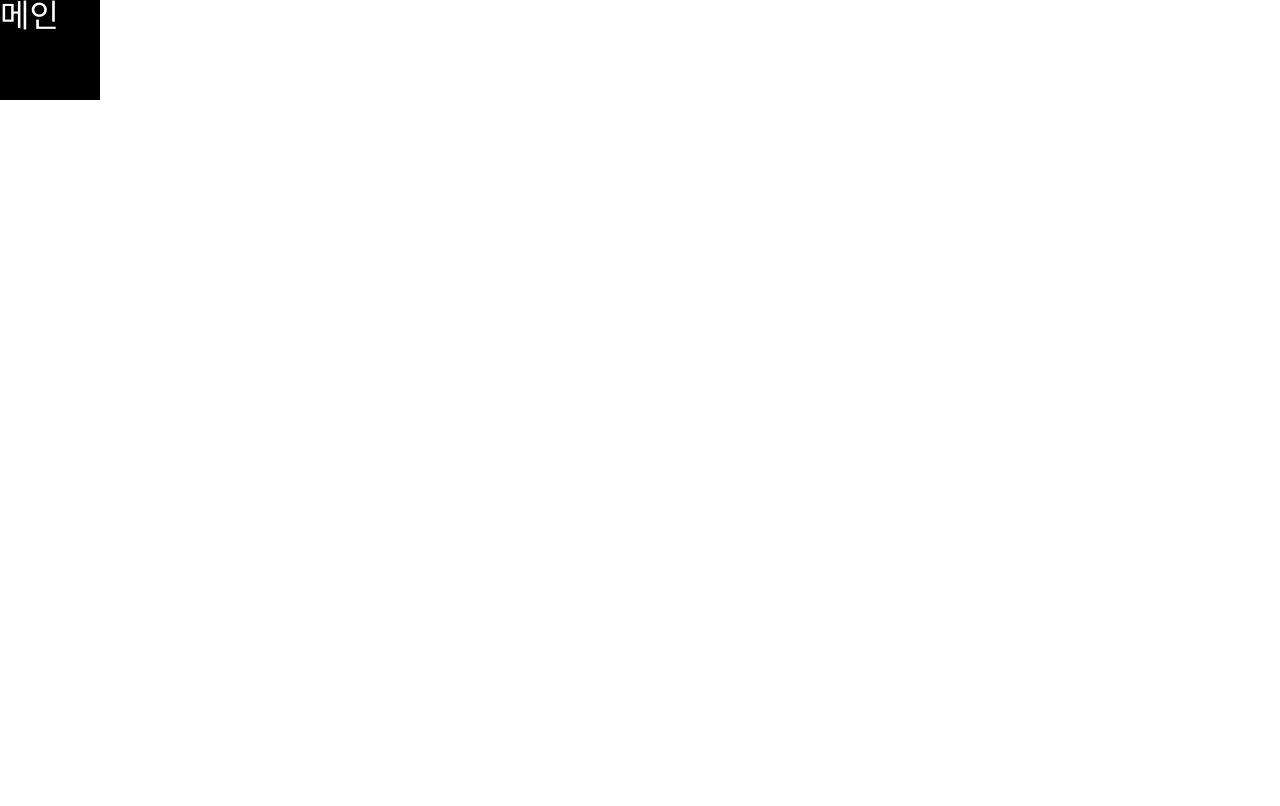
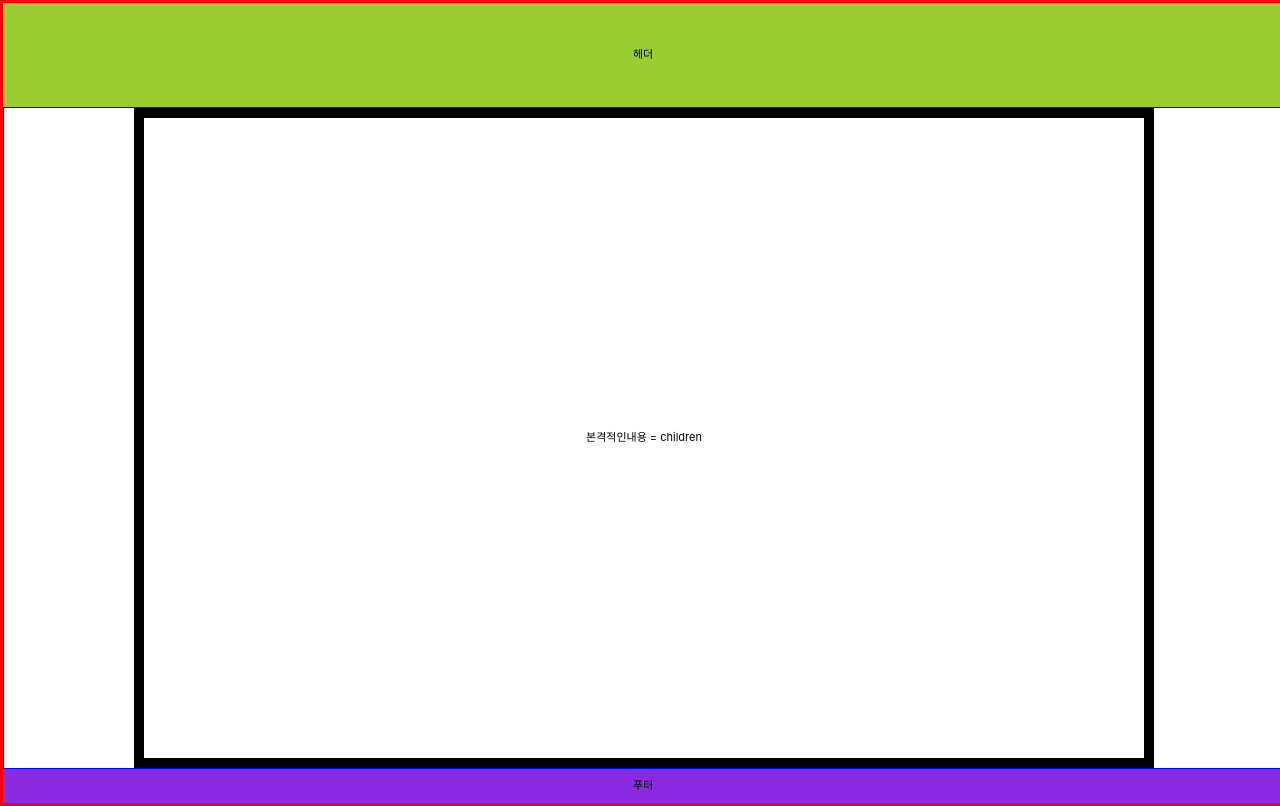
Before and after one commit to movieasy/movieasy-frontend, a Next.js app in the folder client/: page / in a window 1280 px wide. Built offline with nearby package versions, Linux system fonts and the light colour scheme.

Commit message:
feat: 레이아웃 구성 시작

```diff
--- /dev/null
+++ b/client/components/layout/Footer.tsx
@@ -0,0 +1,15 @@
+import styled from "styled-components";
+
+const Style = {
+  Wrapper: styled.div`
+    display: flex;
+    justify-content: center;
+    align-items: center;
+    height: 5vh;
+    background-color: blueviolet;
+  `,
+};
+
+export default function Footer() {
+  return <Style.Wrapper>푸터</Style.Wrapper>;
+}
--- /dev/null
+++ b/client/components/layout/Header.tsx
@@ -0,0 +1,16 @@
+import styled from "styled-components";
+
+const Style = {
+  Wrapper: styled.div`
+    display: flex;
+    justify-content: center;
+    align-items: center;
+    width: 100vw;
+    height: 15vh;
+    background-color: yellowgreen;
+  `,
+};
+
+export default function Header() {
+  return <Style.Wrapper>헤더</Style.Wrapper>;
+}
--- /dev/null
+++ b/client/components/layout/index.tsx
@@ -0,0 +1,36 @@
+import { ReactNode } from "react";
+import styled from "styled-components";
+import Footer from "./Footer";
+import Header from "./Header";
+
+type Props = {
+  children: ReactNode;
+};
+
+const Style = {
+  Wrapper: styled.div`
+    width: 100vw;
+    height: 100vh;
+    border: 3px solid red;
+    display: flex;
+    flex-direction: column;
+    justify-content: space-between;
+  `,
+  Main: styled.main`
+    width: 100vw;
+    height: fit-content;
+    display: flex;
+    justify-content: center;
+    border: 1px solid blue;
+  `,
+};
+
+export default function Layout({ children }: Props): JSX.Element {
+  return (
+    <Style.Wrapper>
+      <Header />
+      <Style.Main>{children}</Style.Main>
+      <Footer />
+    </Style.Wrapper>
+  );
+}
--- a/client/pages/_app.tsx
+++ b/client/pages/_app.tsx
@@ -9,7 +9,6 @@ function MyApp({ Component, pageProps }: AppProps) {
     <>
       <Head>
         <meta name="viewport" content="width=device-width, initial-scale=1" />
-
         <title>MOVIEASY</title>
       </Head>
       <GlobalStyle />
--- a/client/pages/index.tsx
+++ b/client/pages/index.tsx
@@ -1,19 +1,24 @@
+import Layout from "../components/layout";
 import styled from "styled-components";
-import { Text } from "../components/ui";
 
 const Style = {
   Wrapper: styled.div`
-    width: 100px;
-    height: 100px;
-    background-color: black;
+    display: flex;
+    justify-content: center;
+    align-items: center;
+    width: 1000px;
+    height: 80vh;
+    border: 10px solid black;
   `,
 };
 
 const Index = () => {
   return (
-    <Style.Wrapper>
-      <Text.Title>메인</Text.Title>
-    </Style.Wrapper>
+    <>
+      <Layout>
+        <Style.Wrapper>본격적인내용 = children</Style.Wrapper>
+      </Layout>
+    </>
   );
 };
 
```
Also changed, not shown: client/components/layout/Nav.tsx (added, +16 -0 lines).
